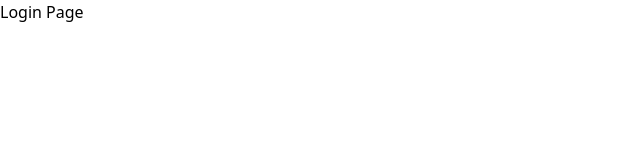
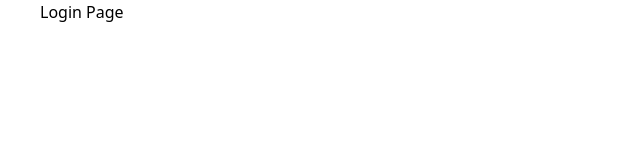
Before and after one commit to abdulwahiid08/next-pages-js, a Next.js app: page /auth/login in a window 1280 px wide. Shown: the top 160 px of the page, without its empty margins (0-640 px from the left). Built offline with nearby package versions, Linux system fonts and the light colour scheme.

Commit message:
Feat: Update Master App

```diff
--- a/src/components/layouts/MasterApp/index.jsx
+++ b/src/components/layouts/MasterApp/index.jsx
@@ -10,7 +10,7 @@ const MasterApp = (props) => {
   return (
     <main>
       {!disableNavbar.includes(pathname) && <Navbar />}
-      {children}
+      <div className="px-10">{children}</div>
     </main>
   );
 };
```
